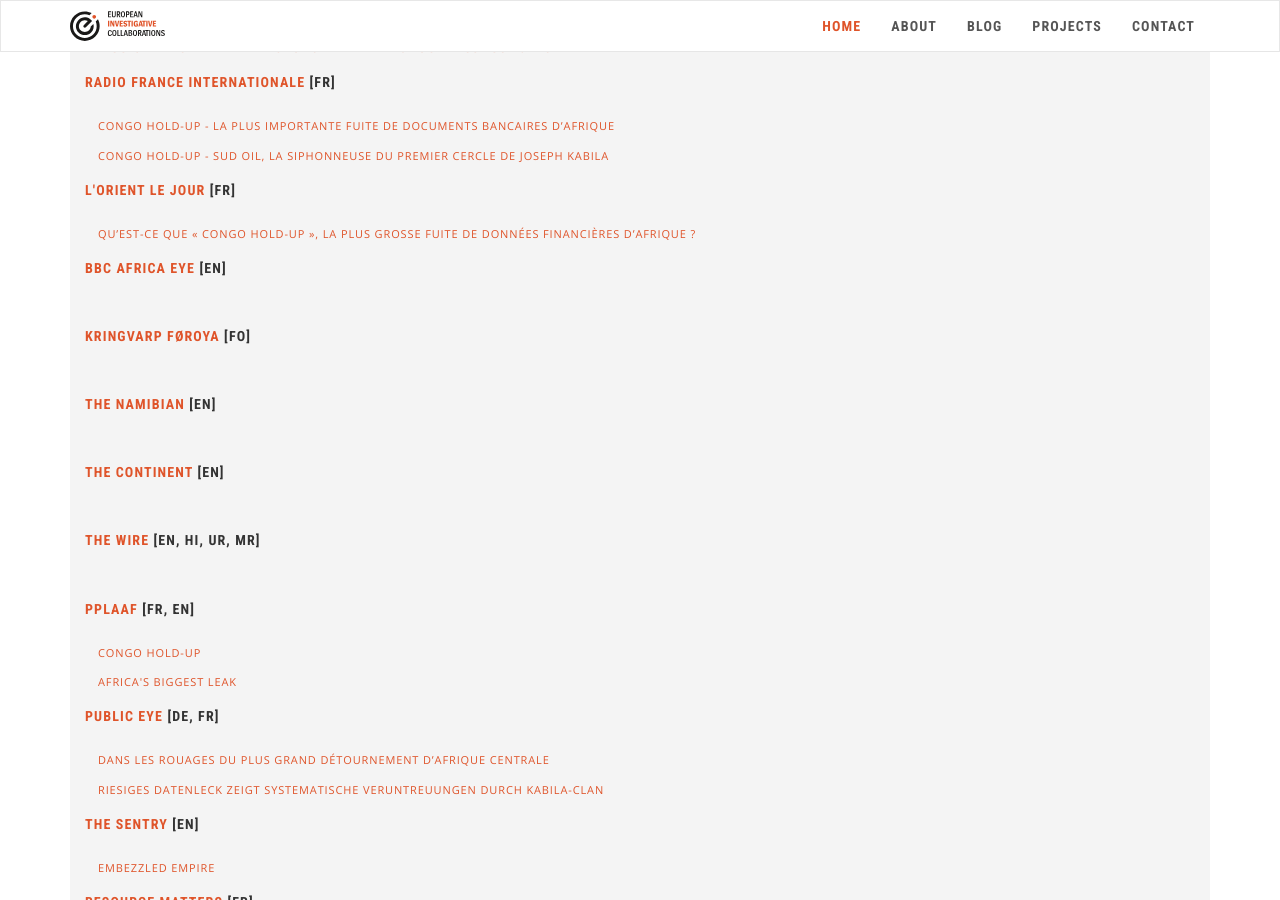
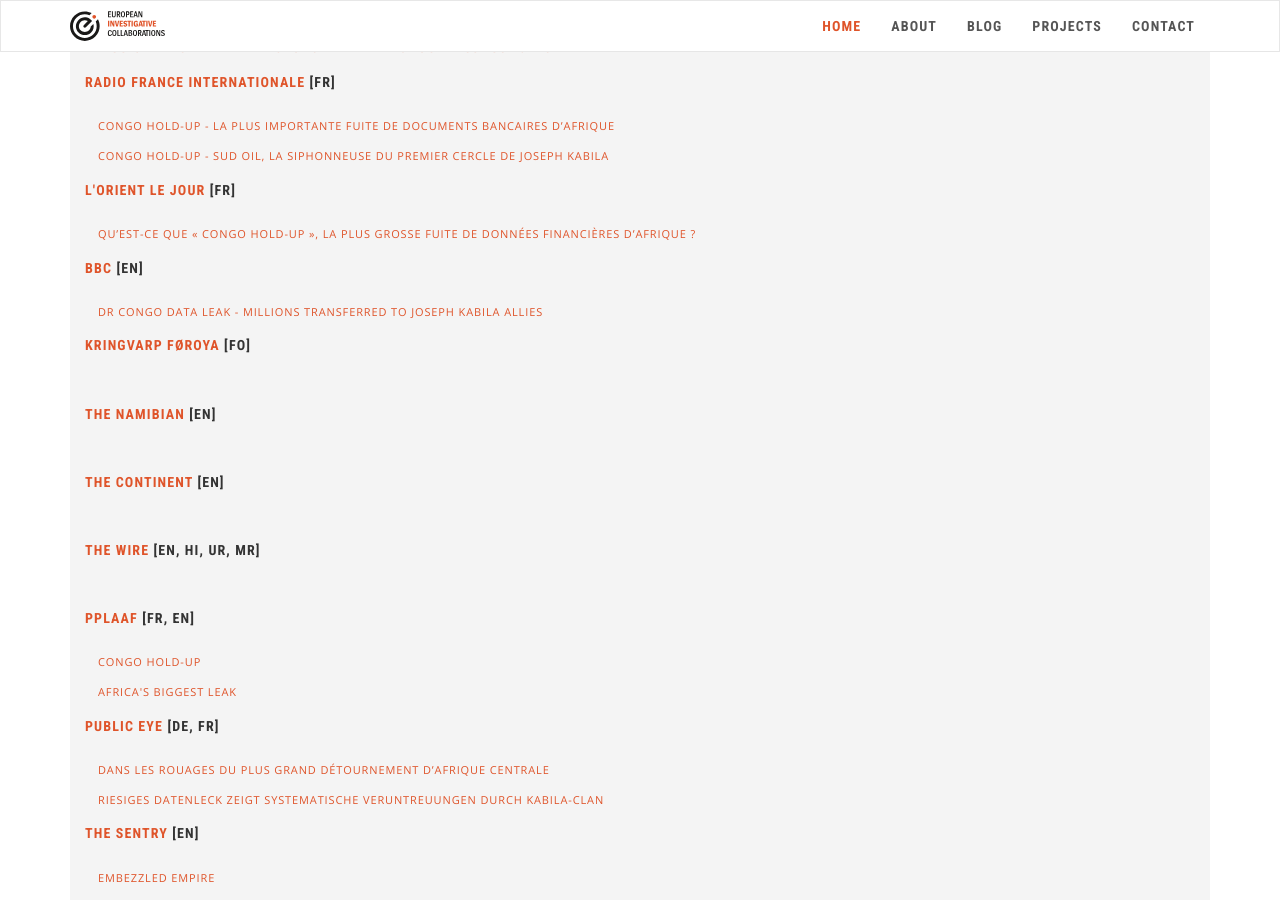
Before and after one commit to eic-network/eic-incubator.github.io, a Jekyll site: the page built from _projects/congo-holdup.md, in a window 1280 px wide and 900 px high, scrolled down 2325 px. Built offline with Jekyll 4.4.1, drawn with Linux system fonts in a browser that asks for light colours; nearby versions of some CDN libraries.

Commit message:
Update congo-holdup.md

```diff
--- a/_projects/congo-holdup.md
+++ b/_projects/congo-holdup.md
@@ -117,9 +117,9 @@ publications:
   url: https://www.lorientlejour.com/
 - lang: "[EN]"
   links:
-  - name:
-    url:
-  name: BBC Africa Eye
+  - name: DR Congo data leak - Millions transferred to Joseph Kabila allies
+    url: https://www.bbc.com/news/world-africa-59343922
+  name: BBC
   url: https://www.bbc.com/
 - lang: "[FO]"
   links:
```
